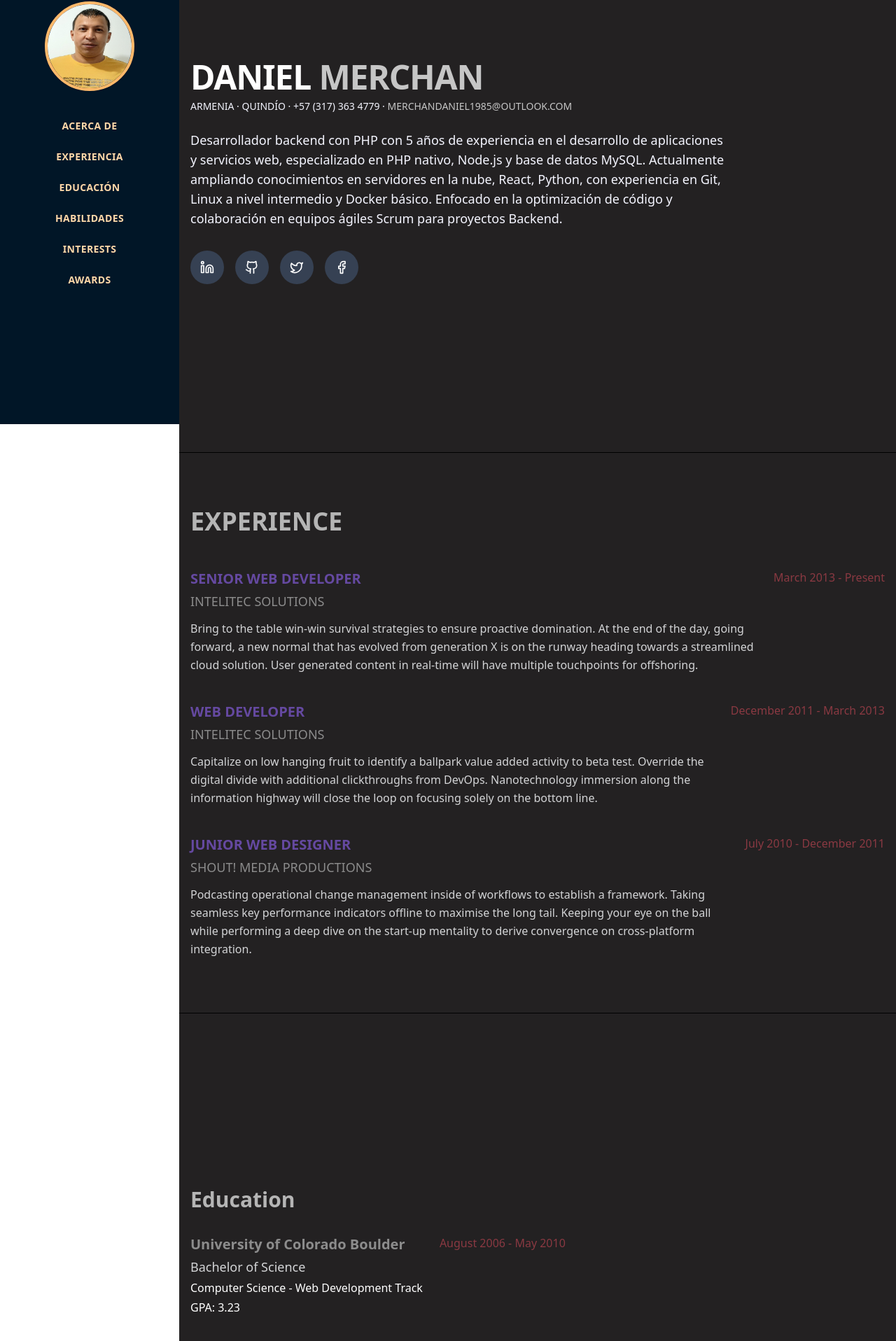
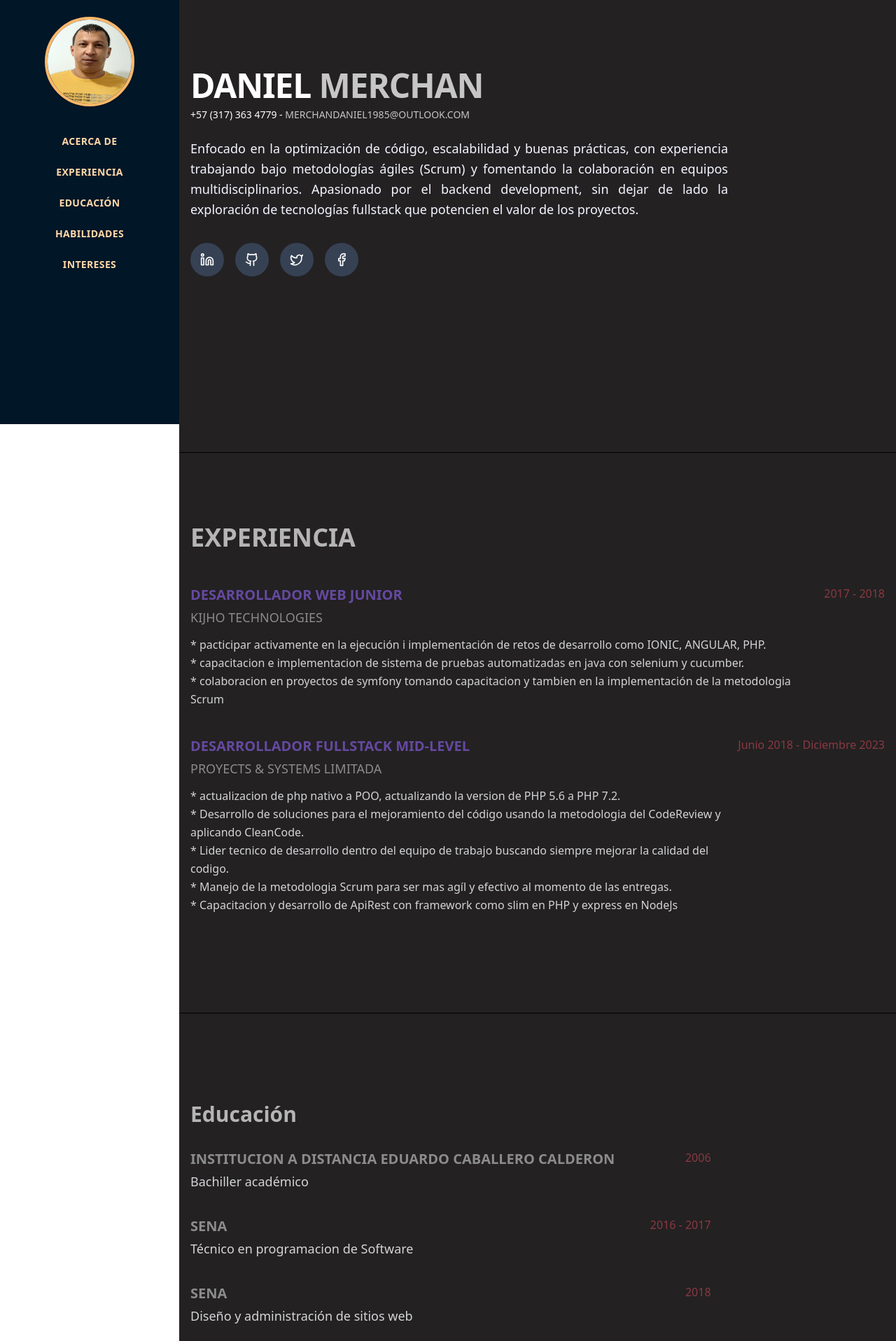
Before and after one commit to merchussoft/portafolio, a Vue app: page / in a window 1280 px wide. Shown: the part 194-2110 px from the top of the page at 70% size. Built offline with nearby package versions, Linux system fonts and the light colour scheme.

Commit message:
se hace una actualizacion de la informacion que contiene cada uno de los componentes para dejarlo con la informacion que deberia tener

```diff
--- a/src/components/sections/BaseAbout.vue
+++ b/src/components/sections/BaseAbout.vue
@@ -5,8 +5,8 @@ import Linkedin from "lucide-vue-next/dist/esm/icons/linkedin";
 import Facebook from "lucide-vue-next/dist/esm/icons/facebook";
 
 const socialLinks = [
-  { icon: Linkedin, url: "https://linkedin.com" },
-  { icon: Github, url: "https://github.com" },
+  { icon: Linkedin, url: "https://www.linkedin.com/in/daniel-merchan-565a56158" },
+  { icon: Github, url: "https://github.com/merchussoft" },
   { icon: Twitter, url: "https://twitter.com" },
   { icon: Facebook, url: "https://facebook.com" },
 ];
@@ -24,8 +24,8 @@ const socialLinks = [
       </h1>
 
       <!-- Dirección y contacto -->
-      <div class="uppercase font-medium mb-6 text-[#f4f5ff] text-sm">
-        Armenia · Quindío · +57 (317) 363 4779 ·
+      <div class="uppercase font-medium mb-6 text-[#fff] text-sm">
+        +57 (317) 363 4779 -
         <a
           href="mailto:merchandaniel1985@outlook.com"
           class="text-[#c6c6c6] hover:underline"
@@ -35,14 +35,8 @@ const socialLinks = [
       </div>
 
       <!-- Descripción -->
-      <p class="text-lg font-light mb-8 text-[#f4f5ff] max-w-3xl">
-        Desarrollador backend con PHP con 5 años de experiencia en el
-        desarrollo de aplicaciones y servicios web, especializado en PHP
-        nativo, Node.js y base de datos MySQL. Actualmente ampliando
-        conocimientos en servidores en la nube, React, Python, con experiencia
-        en Git, Linux a nivel intermedio y Docker básico. Enfocado en la
-        optimización de código y colaboración en equipos ágiles Scrum para
-        proyectos Backend.
+      <p class="text-lg font-light mb-8 text-[#f4f5ff] max-w-3xl text-justify leading-relaxed">
+        Enfocado en la optimización de código, escalabilidad y buenas prácticas, con experiencia trabajando bajo metodologías ágiles (Scrum) y fomentando la colaboración en equipos multidisciplinarios. Apasionado por el backend development, sin dejar de lado la exploración de tecnologías fullstack que potencien el valor de los proyectos.
       </p>
 
       <!-- Íconos sociales -->
--- a/src/components/sections/BaseEducation.vue
+++ b/src/components/sections/BaseEducation.vue
@@ -2,32 +2,61 @@
 <template>
   <section id="education" class="flex items-center px-4 py-20 h-screen max-w-[75rem] mx-auto">
     <div>
-      <h2 class="text-3xl font-bold mb-8 text-[#b5b5b5]">Education</h2>
+      <h2 class="text-3xl font-bold mb-8 text-[#b5b5b5]">Educación</h2>
 
       <!-- Item 1 -->
       <div class="flex flex-col md:flex-row justify-between mb-8">
         <div class="flex-1">
-          <h3 class="text-xl font-semibold mb-1 text-semititle">University of Colorado Boulder</h3>
-          <div class="text-lg text-gray-600 mb-1 text-gray-props">Bachelor of Science</div>
-          <div class="text-white ">Computer Science - Web Development Track</div>
-          <p class="mt-1 text-white">GPA: 3.23</p>
+          <h3 class="text-xl font-semibold mb-1 text-semititle">INSTITUCION A DISTANCIA EDUARDO CABALLERO CALDERON</h3>
+          <div class="text-lg text-gray-600 mb-1 text-gray-props">Bachiller académico</div>
         </div>
         <div class="mt-2 md:mt-0 md:ml-6 text-dates font-medium">
-          August 2006 - May 2010
+          2006
         </div>
       </div>
 
       <!-- Item 2 -->
-      <div class="flex flex-col md:flex-row justify-between">
+      <div class="flex flex-col md:flex-row justify-between mb-8">
         <div class="flex-1">
-          <h3 class="text-xl font-semibold mb-1 text-semititle">James Buchanan High School</h3>
-          <div class="text-lg text-gray-600 mb-1 text-gray-props">Technology Magnet Program</div>
-          <p class="text-white">GPA: 3.56</p>
+          <h3 class="text-xl font-semibold mb-1 text-semititle">SENA</h3>
+          <div class="text-lg text-gray-600 mb-1 text-gray-props">Técnico en programacion de Software</div>
         </div>
         <div class="mt-2 md:mt-0 md:ml-6 text-dates font-medium">
-          August 2002 - May 2006
+          2016 - 2017
         </div>
       </div>
+
+      <div class="flex flex-col md:flex-row justify-between mb-8">
+        <div class="flex-1">
+          <h3 class="text-xl font-semibold mb-1 text-semititle">SENA</h3>
+          <div class="text-lg text-gray-600 mb-1 text-gray-props">Diseño y administración de sitios web</div>
+        </div>
+        <div class="mt-2 md:mt-0 md:ml-6 text-dates font-medium">
+          2018
+        </div>
+      </div>
+
+      <div class="flex flex-col md:flex-row justify-between mb-8">
+        <div class="flex-1">
+          <h3 class="text-xl font-semibold mb-1 text-semititle">SENA</h3>
+          <div class="text-lg text-gray-600 mb-1 text-gray-props">Aplicacion del marco de trabajo SCRUM para proyectos de desarrollo de software</div>
+        </div>
+        <div class="mt-2 md:mt-0 md:ml-6 text-dates font-medium">
+          2018
+        </div>
+      </div>
+
+      <div class="flex flex-col md:flex-row justify-between mb-8">
+        <div class="flex-1">
+          <h3 class="text-xl font-semibold mb-1 text-semititle">SENA</h3>
+          <div class="text-lg text-gray-600 mb-1 text-gray-props">diseño páginas web usando php y mysql</div>
+        </div>
+        <div class="mt-2 md:mt-0 md:ml-6 text-dates font-medium">
+          2016
+        </div>
+      </div>
+
+
     </div>
   </section>
 </template>
--- a/src/components/sections/BaseExperience.vue
+++ b/src/components/sections/BaseExperience.vue
@@ -2,61 +2,58 @@
   <section class="flex items-center px-4 py-20 h-screen max-w-[75rem] mx-auto" id="experience">
     <div class="w-full">
       <!-- Título -->
-      <h2 class="mb-12 text-4xl font-extrabold uppercase text-[#b5b5b5]">Experience</h2>
+      <h2 class="mb-12 text-4xl font-extrabold uppercase text-[#b5b5b5]">Experiencia</h2>
 
       <!-- Item 1 -->
       <div class="flex flex-col md:flex-row justify-between mb-10">
         <div class="flex-grow pr-6">
-          <h3 class="text-xl font-extrabold uppercase mb-1 text-title">Senior Web Developer</h3>
+          <h3 class="text-xl font-extrabold uppercase mb-1 text-title">Desarrollador web Junior</h3>
           <div class="uppercase font-saira font-medium text-lg text-semititle mb-3">
-            INTELITEC SOLUTIONS
+            KIJHO TECHNOLOGIES
           </div>
           <p class="text-gray-props leading-relaxed">
-            Bring to the table win-win survival strategies to ensure proactive domination. At the end of the day, going forward,
-            a new normal that has evolved from generation X is on the runway heading towards a streamlined cloud solution.
-            User generated content in real-time will have multiple touchpoints for offshoring.
+            * pacticipar activamente en la ejecución i implementación de retos de desarrollo como IONIC, ANGULAR, PHP.
+          </p>
+          <p class="text-gray-props leading-relaxed">
+            * capacitacion e implementacion de sistema de pruebas automatizadas en java con selenium y cucumber.
+          </p>
+          <p class="text-gray-props leading-relaxed">
+            * colaboracion en proyectos de symfony tomando capacitacion y tambien en la implementación de la metodologia Scrum
           </p>
         </div>
         <div class="flex-shrink-0 text-right">
-          <span class="text-primary font-medium text-dates">March 2013 - Present</span>
+          <span class="text-primary font-medium text-dates">2017 - 2018</span>
         </div>
       </div>
 
       <!-- Item 2 -->
       <div class="flex flex-col md:flex-row justify-between mb-10">
         <div class="flex-grow pr-6">
-          <h3 class="text-xl font-extrabold uppercase mb-1 text-title">Web Developer</h3>
+          <h3 class="text-xl font-extrabold uppercase mb-1 text-title">Desarrollador Fullstack Mid-Level</h3>
           <div class="uppercase font-saira font-medium text-lg text-semititle mb-3">
-            INTELITEC SOLUTIONS
+            PROYECTS & SYSTEMS LIMITADA
           </div>
           <p class="text-gray-props leading-relaxed">
-            Capitalize on low hanging fruit to identify a ballpark value added activity to beta test. Override the digital
-            divide with additional clickthroughs from DevOps. Nanotechnology immersion along the information highway will
-            close the loop on focusing solely on the bottom line.
+            * actualizacion de php nativo a POO, actualizando la version de PHP 5.6 a PHP 7.2.
+          </p>
+          <p class="text-gray-props leading-relaxed">
+            * Desarrollo de soluciones para el mejoramiento del código usando la metodologia del CodeReview y aplicando CleanCode.
+          </p>
+          <p class="text-gray-props leading-relaxed">
+            * Lider tecnico de desarrollo dentro del equipo de trabajo buscando siempre mejorar la calidad del codigo.
+          </p>
+          <p class="text-gray-props leading-relaxed">
+            * Manejo de la metodologia Scrum para ser mas agíl y efectivo al momento de las entregas.
+          </p>
+          <p class="text-gray-props leading-relaxed">
+            * Capacitacion y desarrollo de ApiRest con framework como slim en PHP y express en NodeJs
           </p>
         </div>
         <div class="flex-shrink-0 text-right">
-          <span class="text-primary font-medium text-dates">December 2011 - March 2013</span>
+          <span class="text-primary font-medium text-dates">Junio 2018 - Diciembre 2023</span>
         </div>
       </div>
 
-      <!-- Item 3 -->
-      <div class="flex flex-col md:flex-row justify-between">
-        <div class="flex-grow pr-6">
-          <h3 class="text-xl font-extrabold uppercase mb-1 text-title">Junior Web Designer</h3>
-          <div class="uppercase font-saira font-medium text-lg text-semititle mb-3">
-            SHOUT! MEDIA PRODUCTIONS
-          </div>
-          <p class="text-gray-props leading-relaxed">
-            Podcasting operational change management inside of workflows to establish a framework. Taking seamless key
-            performance indicators offline to maximise the long tail. Keeping your eye on the ball while performing a deep dive
-            on the start-up mentality to derive convergence on cross-platform integration.
-          </p>
-        </div>
-        <div class="flex-shrink-0 text-right">
-          <span class="text-primary font-medium text-dates">July 2010 - December 2011</span>
-        </div>
-      </div>
     </div>
   </section>
 </template>
--- a/src/components/sections/BaseInterests.vue
+++ b/src/components/sections/BaseInterests.vue
@@ -2,19 +2,15 @@
   <section id="interests" class="flex items-center px-4 py-20 h-screen max-w-[75rem] mx-auto">
     <div>
       <!-- Título -->
-      <h2 class="text-3xl font-bold mb-6 text-[#b5b5b5]">Interests</h2>
+      <h2 class="text-3xl font-bold mb-6 text-[#b5b5b5]">Intereses</h2>
 
       <!-- Párrafos -->
       <p class="text-[#f4f5ff] leading-relaxed mb-4">
-        Apart from being a web developer, I enjoy most of my time being outdoors.
-        In the winter, I am an avid skier and novice ice climber. During the warmer
-        months here in Colorado, I enjoy mountain biking, free climbing, and kayaking.
+        Además de ser desarrollador de software, dedico parte de mi tiempo para estudiar para ser profesional, y me gustan los videojuegos donde espero aprender a crearlos.
       </p>
 
       <p class="text-[#f4f5ff] leading-relaxed">
-        When forced indoors, I follow a number of sci-fi and fantasy genre movies and
-        television shows, I am an aspiring chef, and I spend a large amount of my free
-        time exploring the latest technology advancements in the front-end web development world.
+        Cuando me quedo en casa, veo varias peliculas y series de ficción, dedico ta parte del tiempo libre para compartir con mi familia bien sea viendo peliculas o salir a caminar, tambien exploro avances tecnológicos en el mundo del desarrollo de software.
       </p>
     </div>
   </section>
--- a/src/components/sections/BaseSkills.vue
+++ b/src/components/sections/BaseSkills.vue
@@ -2,12 +2,12 @@
   <section id="skills" class="flex items-center px-4 py-20 h-screen max-w-[75rem] mx-auto">
     <div>
       <!-- Título -->
-      <h2 class="text-3xl font-bold mb-8 text-[#b5b5b5]">Skills</h2>
+      <h2 class="text-3xl font-bold mb-8 text-[#b5b5b5]">Habilidades</h2>
 
       <!-- Programming Languages & Tools -->
       <div class="mb-6">
         <h3 class="text-lg font-semibold mb-3 text-white">
-          Programming Languages &amp; Tools
+          Lenguajes y herramientas de programación
         </h3>
         <div class="flex flex-wrap gap-6 text-white text-4xl">
           <!-- Iteración de íconos -->
@@ -36,21 +36,22 @@ const icons = [
   "vscode-icons:file-type-html",
   "vscode-icons:file-type-css",
   "logos:javascript",
-  "logos:angular-icon",
   "logos:react",
+  "logos:vue",
   "logos:nodejs-icon",
-  "logos:sass",
-  "logos:less",
-  "logos:wordpress-icon",
-  "logos:gulp",
-  "logos:grunt",
   "logos:npm-icon",
+  "logos:docker-icon",   // Docker
+  "logos:php",           // PHP
+  "logos:mysql",         // MySQL
+  "logos:linux-tux",      // Linux
+  "logos:mongodb-icon",   // MongoDB
+  "logos:postgresql"      // PostgreSQL
 ];
 
 const workflow = [
-  "Mobile-First, Responsive Design",
-  "Cross Browser Testing & Debugging",
-  "Cross Functional Teams",
-  "Agile Development & Scrum",
+  "Docker a nivel basico.",
+  "Capacitacion en react-native, react, vue.js.",
+  "Trabajo en equipo.",
+  "Desarrollo ágil y Scrum",
 ];
 </script>
--- a/src/data/menuLinks.js
+++ b/src/data/menuLinks.js
@@ -3,6 +3,6 @@ export const menuLinks = [
   { name: "Experiencia", href: "#experience", id: "experience" },
   { name: "Educación", href: "#education", id: "education" },
   { name: "Habilidades", href: "#skills", id: "skills" },
-  { name: "Interests", href: "#interests", id: "interests" },
-  { name: "Awards", href: "#awards", id: "awards" },
+  { name: "Intereses", href: "#interests", id: "interests" },
+  //{ name: "Awards", href: "#awards", id: "awards" },
 ];
--- a/src/views/HomePage.vue
+++ b/src/views/HomePage.vue
@@ -1,6 +1,6 @@
 <script setup>
     import BaseAbout from '@/components/sections/BaseAbout.vue';
-    import BaseAwards from '@/components/sections/BaseAwards.vue';
+    //import BaseAwards from '@/components/sections/BaseAwards.vue';
     import BaseEducation from '@/components/sections/BaseEducation.vue';
     import BaseExperience from '@/components/sections/BaseExperience.vue';
     import BaseInterests from '@/components/sections/BaseInterests.vue';
@@ -19,6 +19,6 @@
             <hr class="m-0" />
         <BaseInterests />
             <hr class="m-0" />
-        <BaseAwards />
+       <!-- <BaseAwards /> -->
     </div>
 </template>
```
